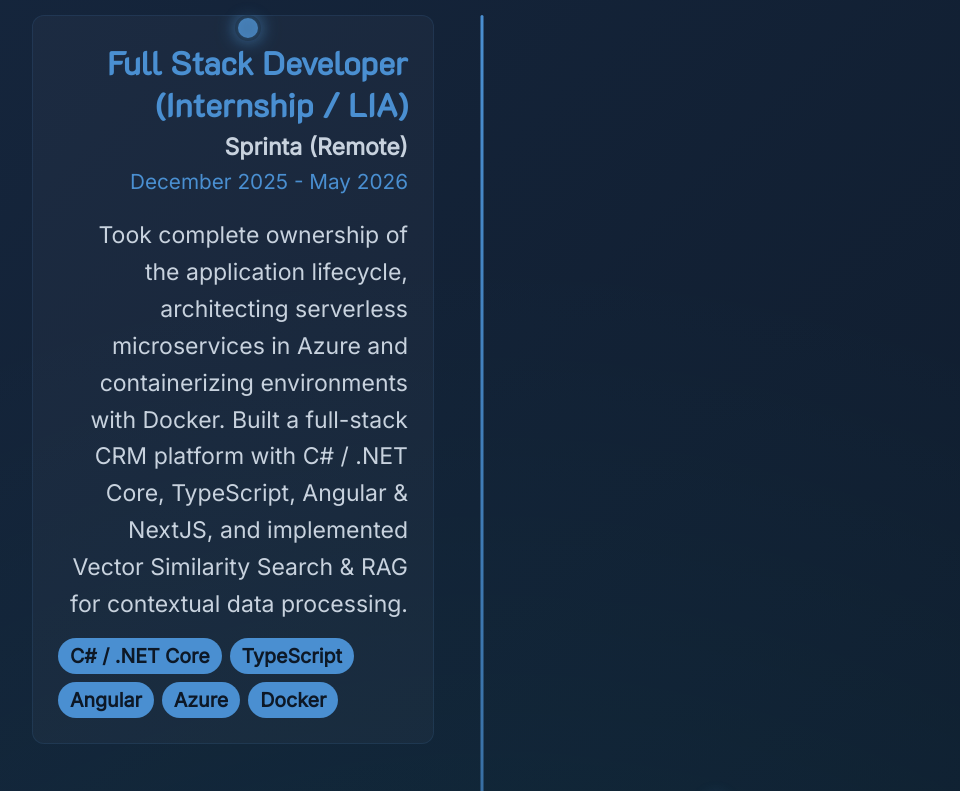
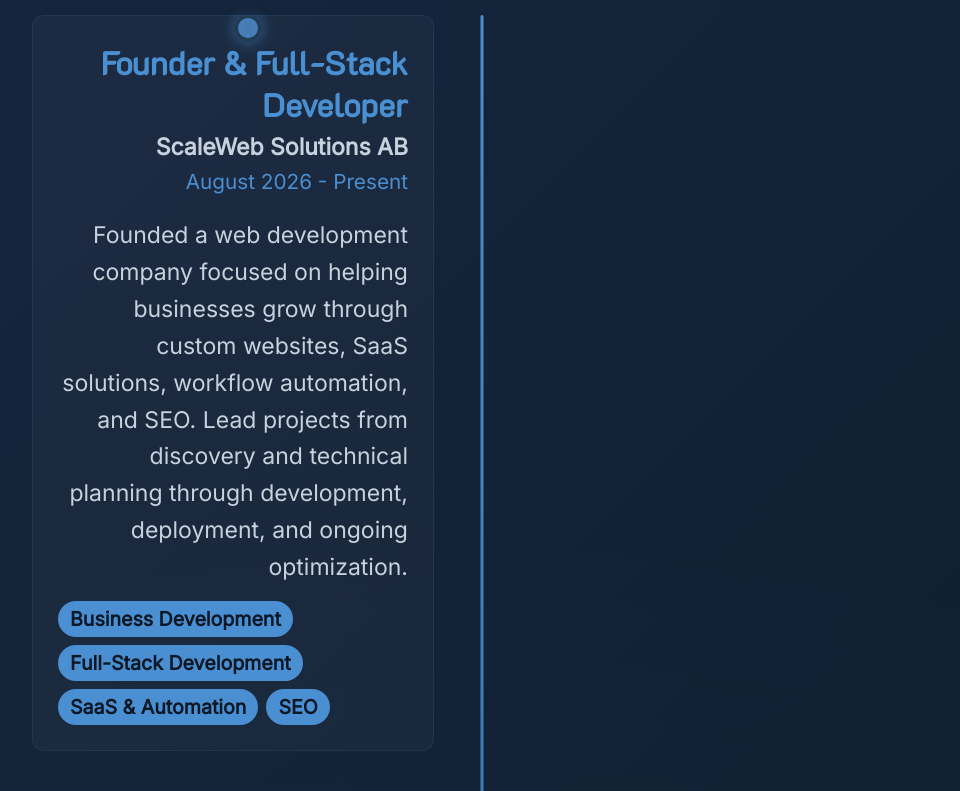
Before and after one commit to Lillebravo/Portfolio, a plain HTML site: page index.html in a window 1280 px wide. Shown: the part 2020-2811 px from the top of the page, without its empty margins (158-1118 px from the left). Drawn offline with Linux system fonts and the light colour scheme.

Commit message:
Add experience section: include founder role at ScaleWeb Solutions with details and skills tags; update input styles for better accessibility

```diff
--- a/index.html
+++ b/index.html
@@ -91,6 +91,25 @@
     <div class="experience" id="experience" data-scroll-animate>
       <h2>Experience <span class="applyCyanColor">Timeline</span></h2>
       <div class="timeline">
+        <div class="timeline-item" data-timeline-animate>
+          <div class="timeline-marker"></div>
+          <div class="timeline-content">
+            <h3>Founder & Full-Stack Developer</h3>
+            <p class="company">ScaleWeb Solutions AB</p>
+            <p class="date">August 2026 - Present</p>
+            <p class="description">Founded a web development company focused on helping
+              businesses grow through custom websites, SaaS solutions, workflow automation,
+              and SEO. Lead projects from discovery and technical planning through development,
+              deployment, and ongoing optimization.</p>
+            <div class="skills-tag">
+              <span>Business Development</span>
+              <span>Full-Stack Development</span>
+              <span>SaaS & Automation</span>
+              <span>SEO</span>
+            </div>
+          </div>
+        </div>
+
         <div class="timeline-item" data-timeline-animate>
           <div class="timeline-marker"></div>
           <div class="timeline-content">
--- a/style_home.css
+++ b/style_home.css
@@ -13,6 +13,9 @@
   --shadow-color: rgba(74, 143, 209, 0.18);
   --transparent-bg: rgba(255, 255, 255, 0.05);
   --card-bg: rgba(255, 255, 255, 0.03);
+  --input-bg: rgba(66, 64, 71, 0.6);
+  --input-focus-bg: rgba(66, 64, 71, 0.8);
+  --input-placeholder: rgba(255, 255, 255, 0.5);
 }
 
 body.light-mode {
@@ -29,6 +32,10 @@
   --shadow-color: rgba(0, 136, 204, 0.15);
   --transparent-bg: rgba(0, 136, 204, 0.05);
   --card-bg: rgba(0, 136, 204, 0.03);
+  --input-bg: #ffffff;
+  --input-focus-bg: #ffffff;
+  --input-placeholder: #758397;
+  --border-light: rgba(26, 44, 74, 0.16);
 }
 
 /* Global Styles */
@@ -1217,7 +1224,7 @@
 .contact-form select {
   box-sizing: border-box;
   width: 100%;
-  background: rgba(66, 64, 71, 0.6);
+  background: var(--input-bg);
   border-radius: 8px;
   border: 1px solid var(--border-light);
   padding: 14px 15px;
@@ -1234,12 +1241,12 @@
   outline: none;
   border-color: var(--border-hover);
   box-shadow: 0 0 15px var(--shadow-color);
-  background: rgba(66, 64, 71, 0.8);
+  background: var(--input-focus-bg);
 }
 
 .contact-form input::placeholder,
 .contact-form textarea::placeholder {
-  color: rgba(255, 255, 255, 0.5);
+  color: var(--input-placeholder);
 }
 
 .contact-form h3,
```
